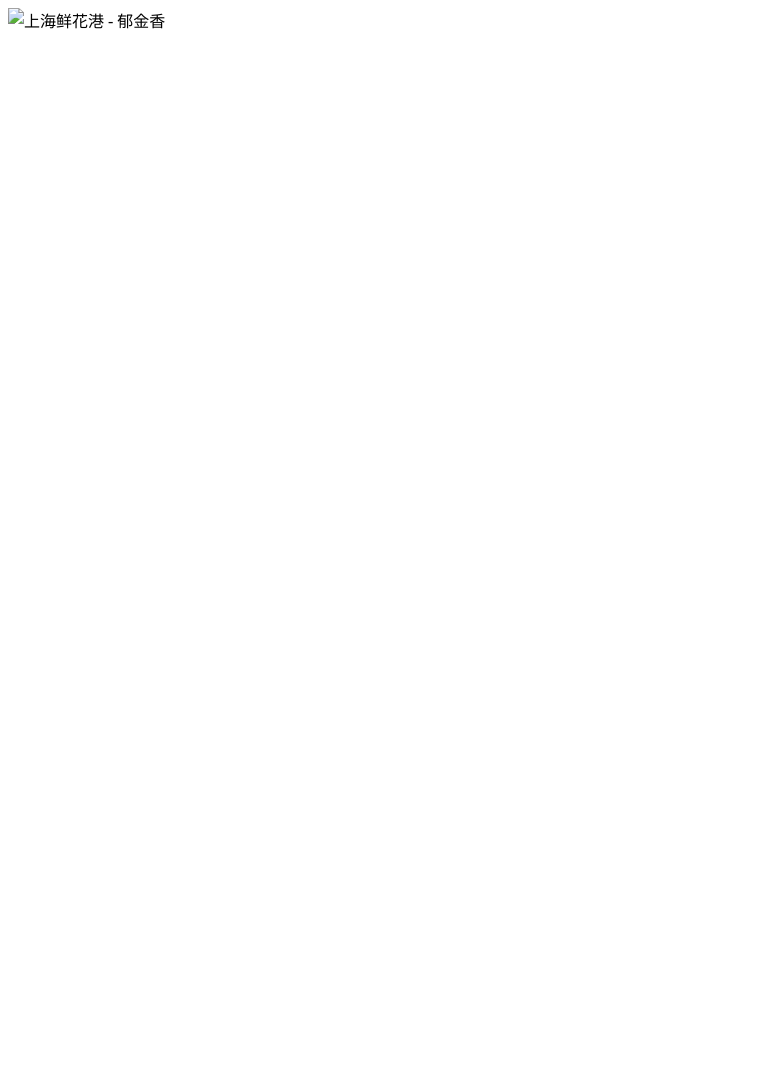
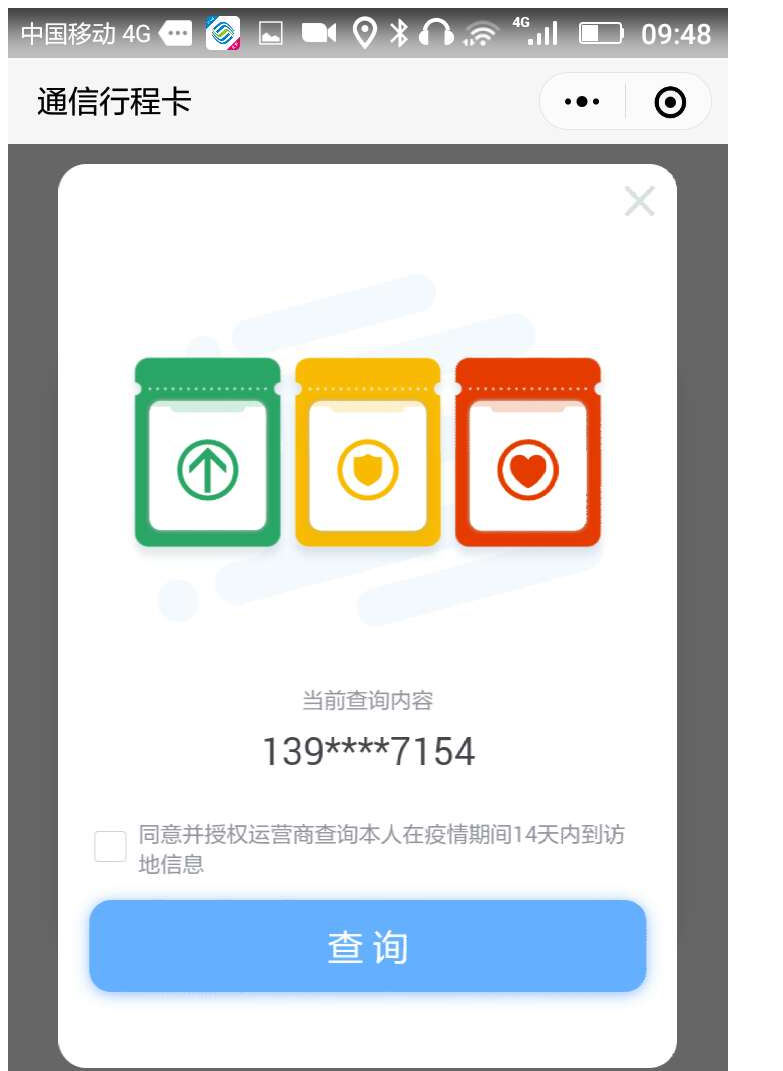
Before and after one commit to basketduck/basketduck.github.io, a plain HTML site: page PROVIS/patientView/tongxingma.html in a window 1280 px wide. Shown: the top 1071 px of the page, without its empty margins (0-783 px from the left). Before the commit the page ends 800 px from the top, so only its background shows below. Drawn offline with Linux system fonts and the light colour scheme.

Commit message:
Update tongxingma.html

```diff
--- a/PROVIS/patientView/tongxingma.html
+++ b/PROVIS/patientView/tongxingma.html
@@ -7,7 +7,7 @@
 </head>
 
 <body>
-    <img src="basketduck.github.io/PROVIS/patientView/WechatIMG51.jpeg" alt="上海鲜花港 - 郁金香" />
+    <img src="https://basketduck.github.io/PROVIS/patientView/WechatIMG51.jpeg" alt="上海鲜花港 - 郁金香" />
 </body>
 
 </html>
```
